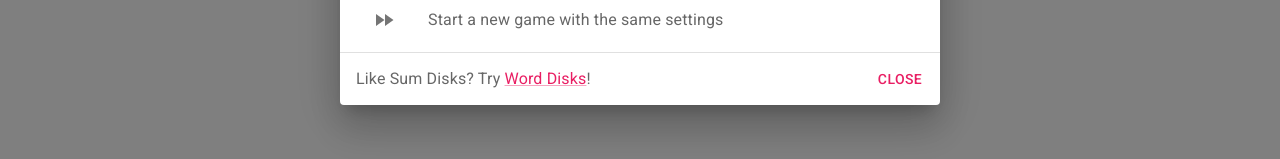
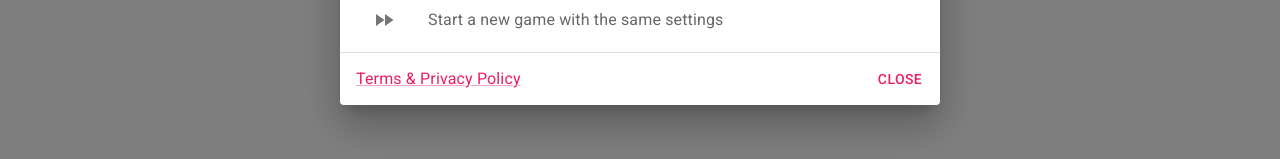
Before and after one commit to mh11wi/SumDisks, a React (Create React App) app: page / in a window 1280 px wide. Shown: the part 570-729 px from the top of the page. Built offline with nearby package versions, Linux system fonts and the light colour scheme; the HTML template or start-up script is replaced by a standard one.

Commit message:
Add privacy policy link

```diff
--- a/src/components/HelpDialog.js
+++ b/src/components/HelpDialog.js
@@ -90,7 +90,7 @@ const HelpDialog = (props) => {
       </DialogContent>
       <DialogActions>
         <DialogContentText sx={{ ml: 1, flexGrow: 1 }}>
-          Like Sum Disks? Try <Link href="https://mh11wi.github.io/WordDisks/" target="_blank">Word Disks</Link>!
+          <Link href="https://mh11wi.github.io/privacy-policy.html">Terms & Privacy Policy</Link>
         </DialogContentText>
         <Button onClick={props.onClose}>Close</Button>
       </DialogActions>
```
